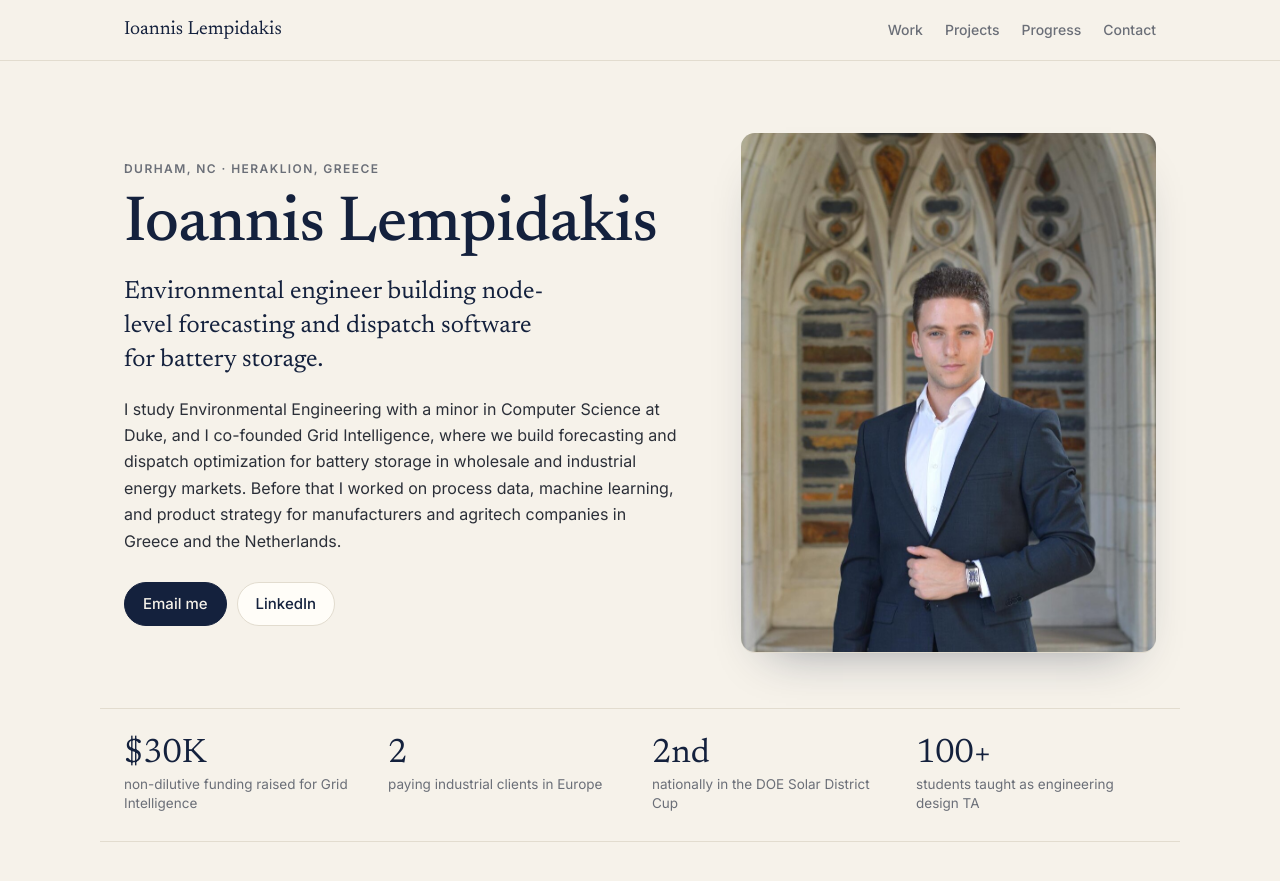
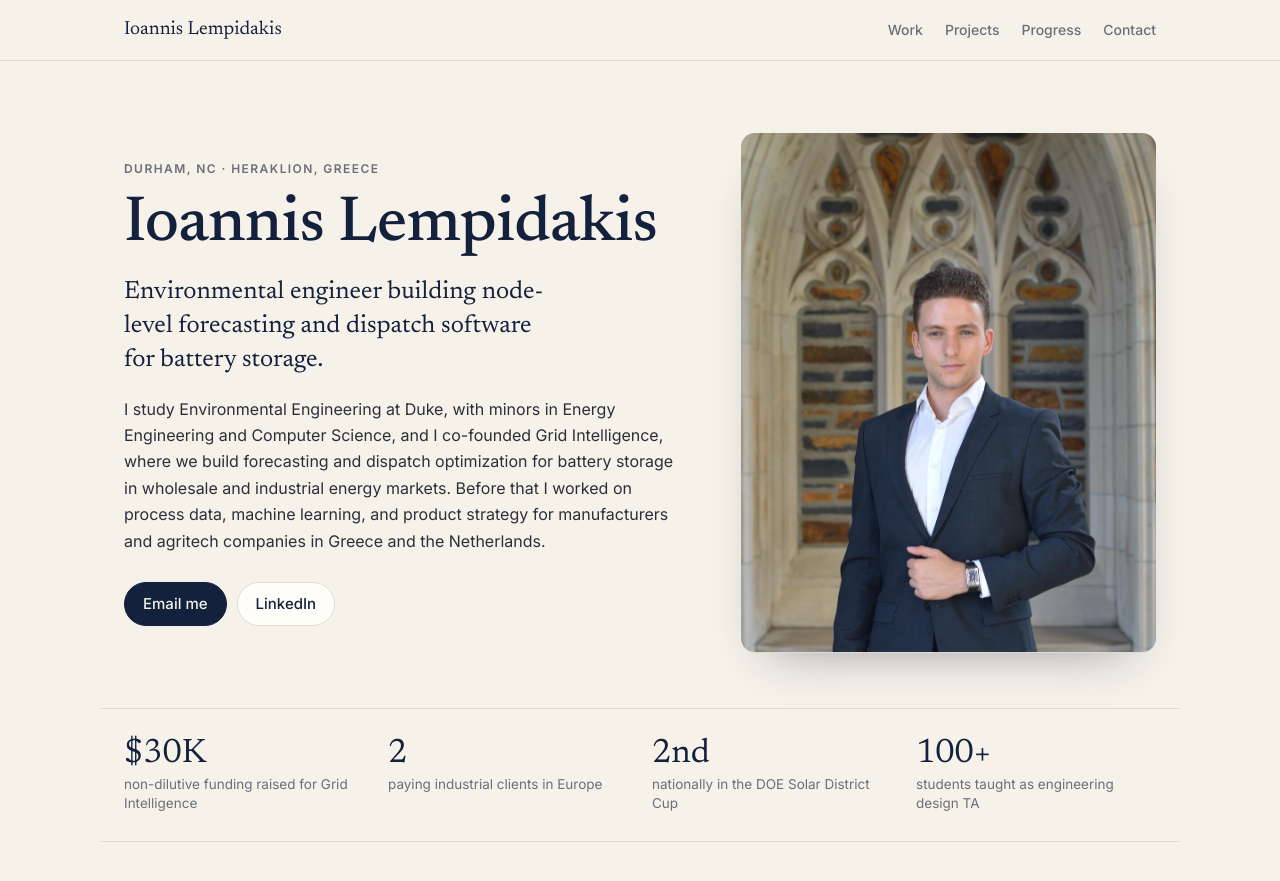
Before and after one commit to jlempidakis/jlempidakis.github.io, a Jekyll site: the page built from index.html, in a window 1280 px wide and 900 px high. Shown: the top 881 px of the window. Built offline with Jekyll 4.4.1, drawn with Linux system fonts in a browser that asks for light colours; some of the changed text lies outside the part shown.

Commit message:
Add Energy Engineering minor
Co-Authored-By: Claude Opus 5 <noreply@anthropic.com>

```diff
--- a/_data/profile.yml
+++ b/_data/profile.yml
@@ -11,7 +11,7 @@ location: Durham, NC · Heraklion, Greece
 photo: /assets/img/headshot.jpg
 
 intro: >-
-  I study Environmental Engineering with a minor in Computer Science at Duke, and I co-founded
+  I study Environmental Engineering at Duke, with minors in Energy Engineering and Computer Science, and I co-founded
   Grid Intelligence, where we build forecasting and dispatch optimization for battery storage in
   wholesale and industrial energy markets. Before that I worked on process data, machine learning,
   and product strategy for manufacturers and agritech companies in Greece and the Netherlands.
@@ -78,7 +78,7 @@ experience:
 
 education:
   - school: Duke University
-    degree: BSc Environmental Engineering, minor in Computer Science
+    degree: BSc Environmental Engineering, minor in Energy Engineering, minor in Computer Science
     dates: 2023 – Present
     place: Durham, NC
     points:
```
